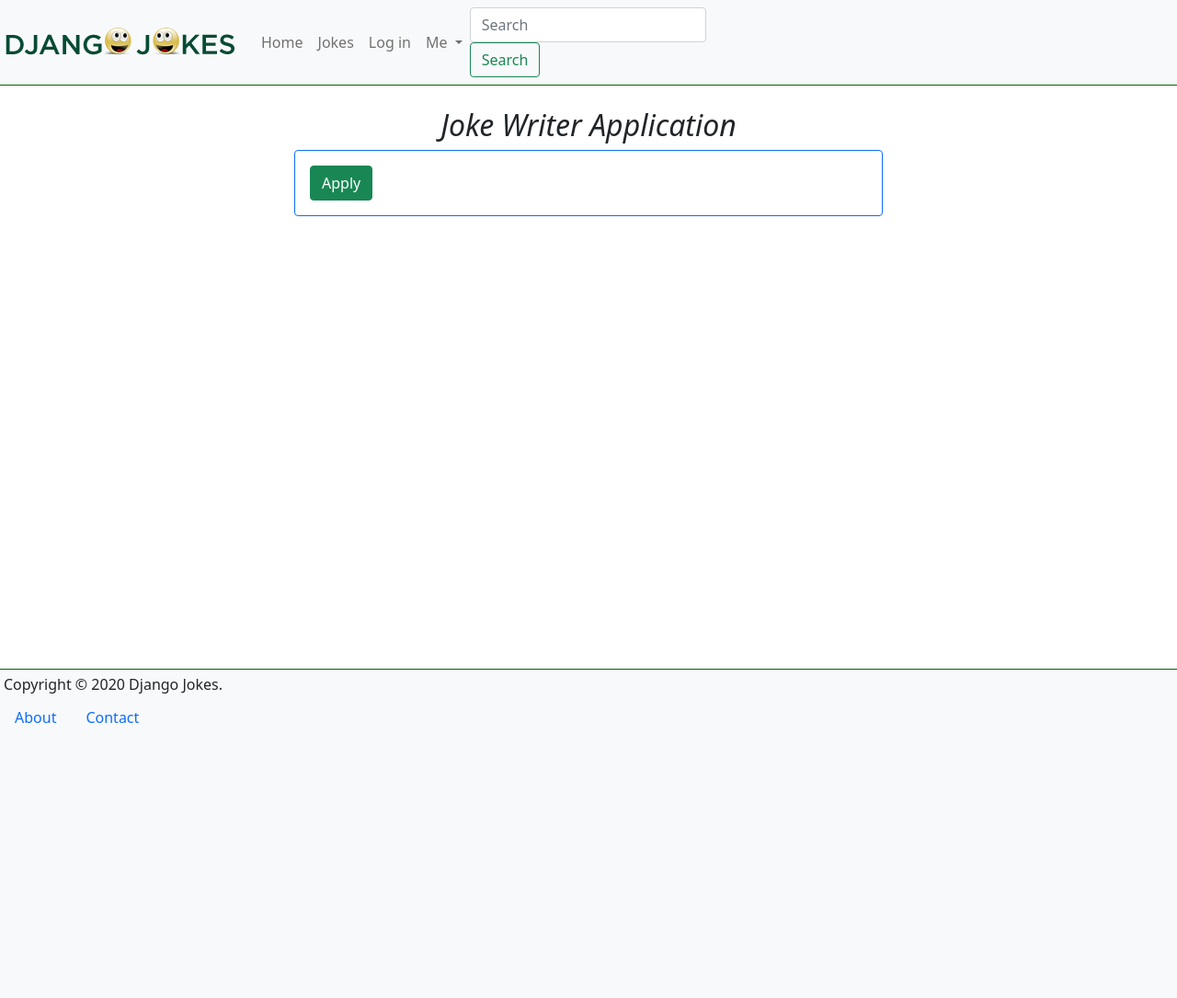
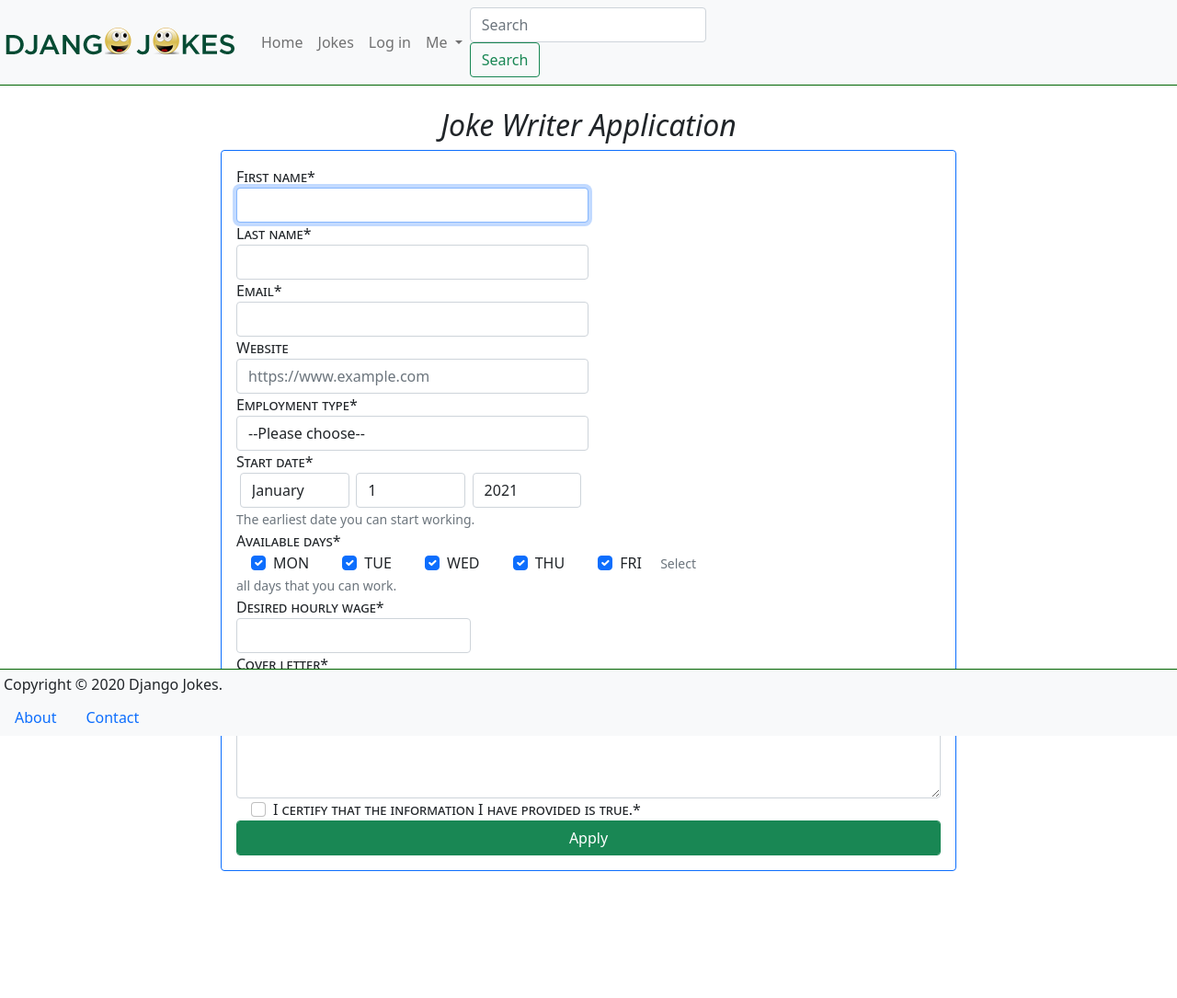
Before and after one commit to Ivanzlatoff/djangojokes.com, a Django app: template templates/jobs/joke_writer.html in a window 1280 px wide. Shown: the whole page at 92% size. Before the commit the page ends 786 px from the top, so only its background shows below. Run offline with Django 3.2, Linux system fonts and the light colour scheme; the template is opened without the code that fills it: values that come from a table or form of the project are taken from there, others are empty; parts of the project's set-up code (start-up, migrations or seed data) failed here and were passed over; some libraries are stand-ins or nearby versions.

Commit message:
Adding Crispy Forms

```diff
--- a/djangojokes/settings.py
+++ b/djangojokes/settings.py
@@ -41,6 +41,9 @@ INSTALLED_APPS = [
     'django.contrib.messages',
     'django.contrib.staticfiles',
 
+    # Third-party
+    'crispy_forms',
+
     # Local apps
     'common.apps.CommonConfig',
     'jokes.apps.JokesConfig',
@@ -48,6 +51,7 @@ INSTALLED_APPS = [
     'users.apps.UsersConfig',
     'jobs.apps.JobsConfig',
 ]
+CRISPY_TEMPLATE_PACK = 'bootstrap4'
 
 MIDDLEWARE = [
     'django.middleware.security.SecurityMiddleware',
--- a/jobs/forms.py
+++ b/jobs/forms.py
@@ -1,5 +1,14 @@
 from datetime import datetime
+from logging import error
 from django import forms
+from django.core.exceptions import ValidationError
+from django.core.validators import URLValidator
+
+def validate_future_date(value):
+    if value < datetime.now().date():
+        raise ValidationError(
+            message=f'{value} is in the past.', code='past_date'
+        )
 
 class JobApplicationForm(forms.Form):
     EMPLOYMENT_TYPES = (
@@ -24,22 +33,26 @@ class JobApplicationForm(forms.Form):
     )
     last_name = forms.CharField()
     email = forms.EmailField()
-    website = forms.URLField(
+    website = forms.CharField(
         required=False,
-        widget=forms.URLInput(
+        widget=forms.TextInput(
             attrs={'placeholder':'https://www.example.com', 'size':'50'}
-        )
+        ),
+        validators=[URLValidator(schemes=['http', 'https'])]
     )
     employment_type = forms.ChoiceField(choices=EMPLOYMENT_TYPES)
     start_date = forms.DateField(
         help_text='The earliest date you can start working.',
         widget=forms.SelectDateWidget(
             years=YEARS,
-        )
+            attrs={'style': 'width: 31%; display: inline-block; margin: 0 1%'}
+        ),
+        validators = [validate_future_date],
+        error_messages = {'past_date': 'Please enter a future date.'}
     )
     available_days = forms.MultipleChoiceField(
         choices=DAYS,
-        coerce=int,
+        # coerce=int,
         help_text='Select all days that you can work.',
         widget=forms.CheckboxSelectMultiple(
             attrs={'checked':True}
--- a/static/css/main.css
+++ b/static/css/main.css
@@ -13,3 +13,12 @@ header {
 h2 {
     font-style: italic;
 }
+
+label {
+    font-variant: small-caps;
+}
+.form-check {
+    display: inline-block;
+    font-weight: normal;
+    margin: 0 1rem;
+}
--- a/templates/jobs/joke_writer.html
+++ b/templates/jobs/joke_writer.html
@@ -1,13 +1,47 @@
 {% extends "_base.html" %}
+{% load crispy_forms_tags %}
 
 {% block title %}Job Application: Joke Writer{% endblock %}
 {% block main %}
-    <h2 class="text-center">Joke Writer Application</h2>
-    <div class="card border-primary m-auto mb-3 p-3" style="max-width: 40rem">
-        <form method="post">
-            {% csrf_token %}
-            {{ form.as_p }}
-            <button class="btn btn-success float-right">Apply</button>
-        </form>
-    </div>
+  <h2 class="text-center">Joke Writer Application</h2>
+  <div class="card border-primary m-auto mb-3 p-3" style="max-width: 50rem">
+    <form method="post" novalidate>
+      {% csrf_token %}
+      <div class="form-row">
+        <div class="form-group col-md-6 mb-0">
+          {{ form.first_name|as_crispy_field }}
+        </div>
+        <div class="form-group col-md-6 mb-0">
+          {{ form.last_name|as_crispy_field }}
+        </div>
+      </div>
+      <div class="form-row">
+        <div class="form-group col-md-6 mb-0">
+          {{ form.email|as_crispy_field }}
+        </div>
+        <div class="form-group col-md-6 mb-0">
+          {{ form.website|as_crispy_field }}
+        </div>
+      </div>
+      <div class="form-row">
+        <div class="form-group col-md-6 mb-0">
+          {{ form.employment_type|as_crispy_field }}
+        </div>
+        <div class="form-group col-md-6 mb-0">
+          {{ form.start_date|as_crispy_field }}
+        </div>
+      </div>
+      <div class="form-row">
+        <div class="form-group col-md-8 mb-0">
+          {{ form.available_days|as_crispy_field  }}
+        </div>
+        <div class="form-group col-md-4 mb-0">
+          {{ form.desired_hourly_wage|as_crispy_field }}
+        </div>
+      </div>
+      {{ form.cover_letter|as_crispy_field }}
+      {{ form.confirmation|as_crispy_field }}
+      <button class="form-control btn btn-success">Apply</button>
+    </form>
+  </div>
 {% endblock %}
```
